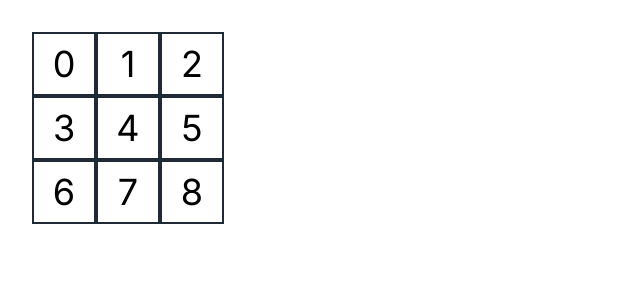
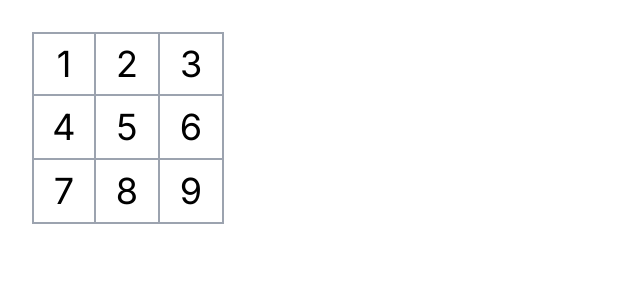
Before and after one commit to uraaaa24/tic-tac-toe, a Next.js app: page / in a window 1280 px wide. Shown: the top 300 px of the page, without its empty margins (0-640 px from the left). Built offline with nearby package versions, Linux system fonts and the light colour scheme.

Commit message:
chore: Refactor Board component to use lazy loading for images

```diff
--- a/src/components/Board.tsx
+++ b/src/components/Board.tsx
@@ -3,9 +3,23 @@ import Square from './Square'
 const Board = () => {
   return (
     <div className="grid grid-cols-3 w-48 h-48">
-      {Array.from({ length: 9 }).map((_, i) => (
-        <Square key={i} value={i.toString()} />
-      ))}
+      {Array.from({ length: 9 }).map((_, i) => {
+        const value = (i + 1).toString()
+
+        return (
+          <Square
+            key={i}
+            value={value}
+            className={`
+            ${i < 3 ? 'border-t-2' : ''}
+            ${i % 3 === 0 ? 'border-l-2' : ''}
+            ${i % 3 === 2 ? 'border-r-2' : ''}
+            ${i > 5 ? 'border-b-2' : ''}
+            border-r-2 border-b-2
+            `}
+          />
+        )
+      })}
     </div>
   )
 }
--- a/src/components/Square.tsx
+++ b/src/components/Square.tsx
@@ -1,5 +1,5 @@
-const Square = ({ value }: { value: string }) => {
-  return <button className="border-2 border-gray-800 p-2 h-16 w-16 text-4xl">{value}</button>
+const Square = ({ value, className }: { value: string; className?: string }) => {
+  return <button className={`border-gray-400 p-2 h-16 w-16 text-4xl ${className}`}>{value}</button>
 }
 
 export default Square
```
